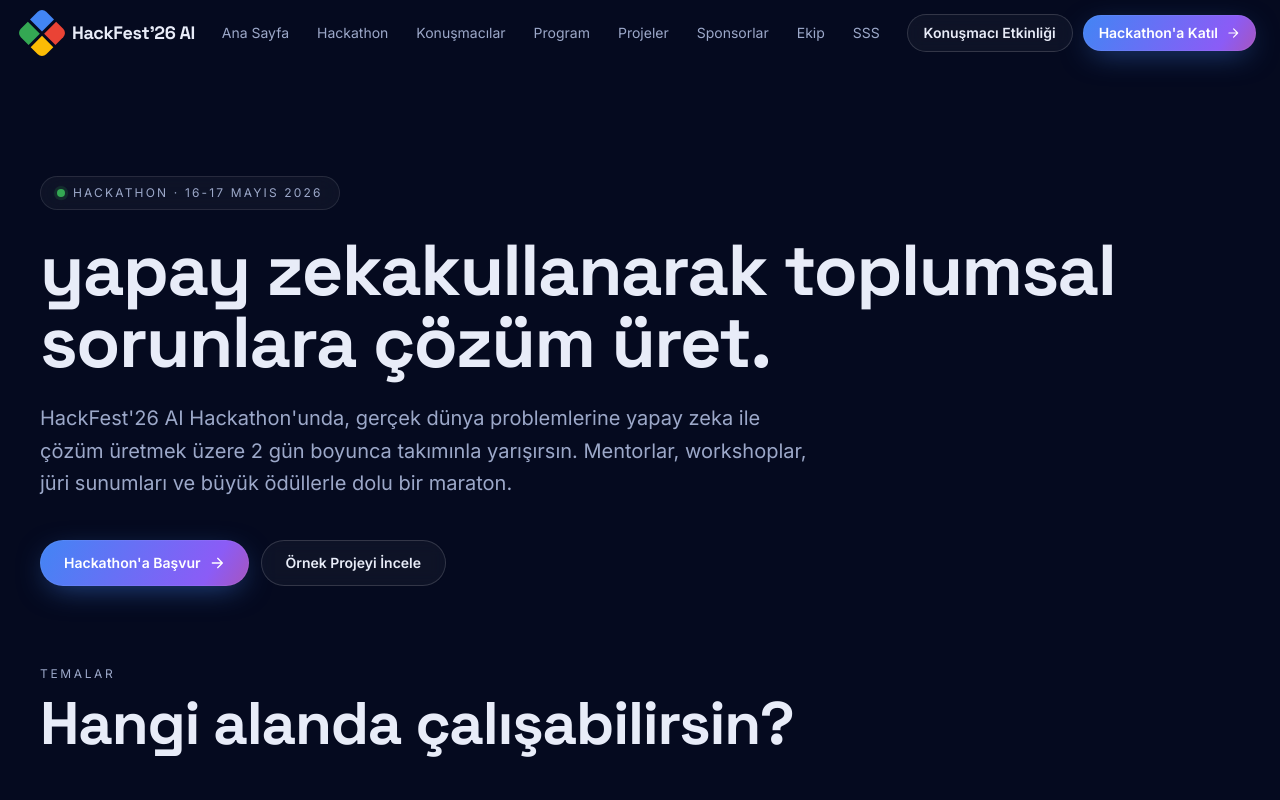
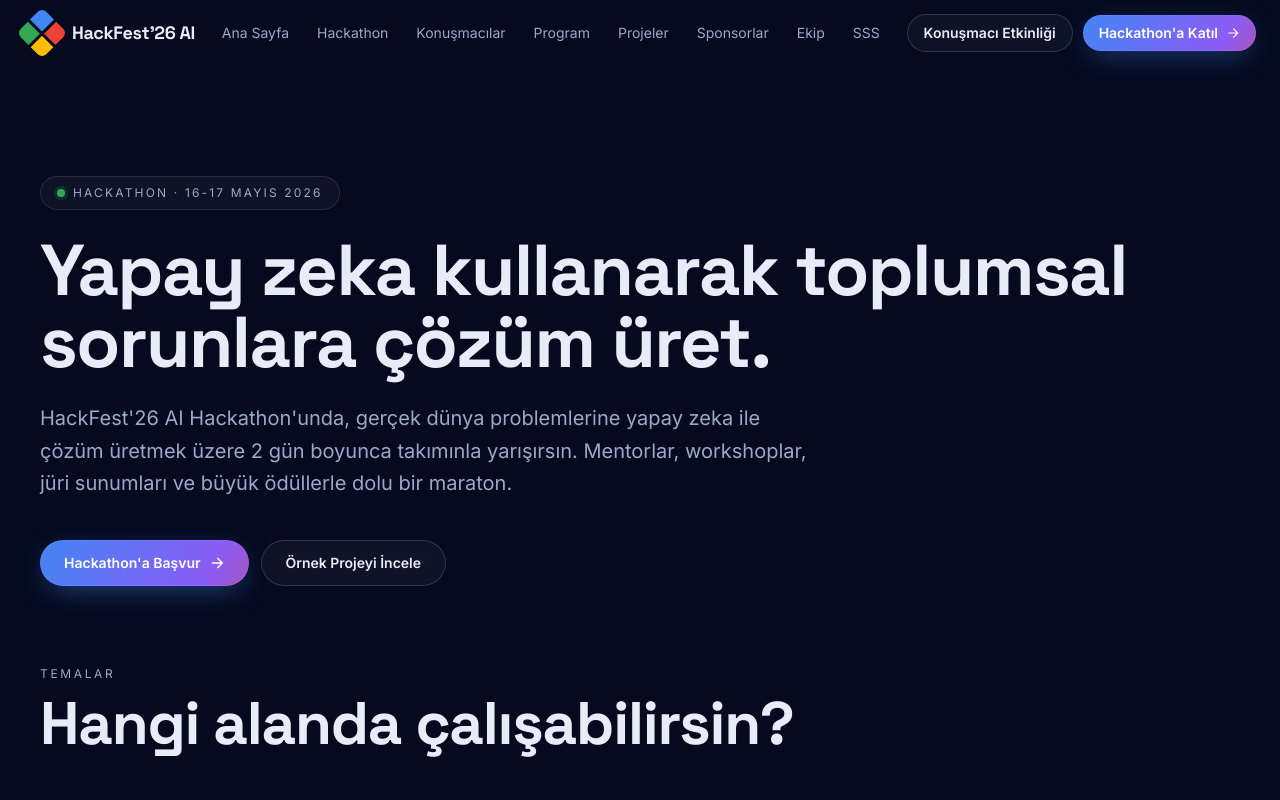
Before and after one commit to BeyzaESER22/HackatonWebSitesi, a Next.js app: page /hackathon in a window 1280 px wide. Shown: the top 800 px of the page. Built offline with nearby package versions, Linux system fonts and the light colour scheme; no server answers.

Commit message:
Correct capitalization of 'Yapay zeka' in header

```diff
--- a/src/app/hackathon/page.js
+++ b/src/app/hackathon/page.js
@@ -46,7 +46,7 @@ export default function HackathonInfoPage() {
         <Container>
           <Badge dotColor={COLORS.green} className="mb-6">Hackathon · 16-17 Mayıs 2026</Badge>
           <h1 className="font-display text-4xl md:text-6xl lg:text-7xl font-bold leading-[1.05] mb-6">
-           <span className="hf-text-gradient">yapay zeka</span>kullanarak toplumsal sorunlara çözüm üret.
+           <span className="hf-text-gradient">Yapay zeka</span> kullanarak toplumsal sorunlara çözüm üret.
           </h1>
           <p className="text-ink-dim text-xl max-w-3xl mb-10 leading-relaxed">
             HackFest'26 AI Hackathon'unda, gerçek dünya problemlerine yapay zeka ile çözüm üretmek üzere 2 gün boyunca takımınla yarışırsın. Mentorlar, workshoplar, jüri sunumları ve büyük ödüllerle dolu bir maraton.
```
